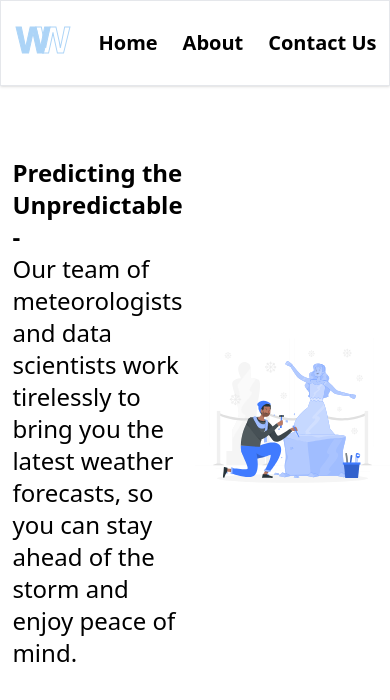
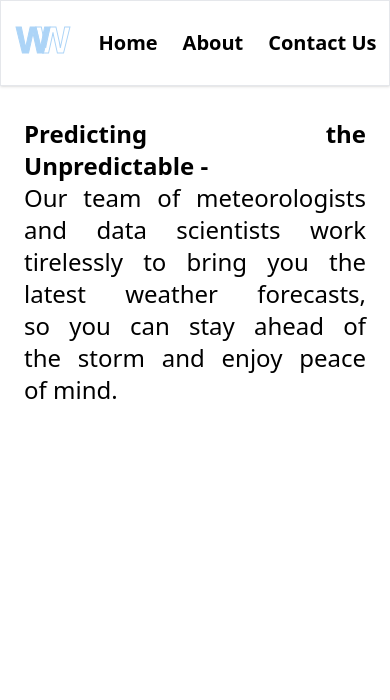
Before and after one commit to talhaiftikhar12549/Weather-Walley, a Vue app: page /AboutUs in a window 390 px wide. Shown: the top 700 px of the page. Built offline with nearby package versions, Linux system fonts and the light colour scheme.

Commit message:
Added Responsiveness to AboutUs

```diff
--- a/src/components/AboutUs.vue
+++ b/src/components/AboutUs.vue
@@ -1,14 +1,14 @@
 <template>
   <div class="h-[100vh]">
     <div class="w-full flex py-8">
-      <div class="flex justify-center items-center text-2xl w-1/2 h-[70vh]">
-        <p class="px-16">
+      <div class="flex justify-center w-[100%] md:items-center text-2xl w-1/2 h-[70vh] text-pretty">
+        <p class="px-6 md:px-16 text-justify">
           <span class="font-bold text-2xl"> Predicting the Unpredictable -</span><br> Our team of meteorologists and
           data scientists work tirelessly to bring you the latest weather forecasts, so you can stay ahead of the storm
           and enjoy peace of mind.
         </p>
       </div>
-      <div class="w-1/2 h-[70vh] flex justify-center relative">
+      <div class="w-1/2 h-[70vh] hidden md:flex md:flex-row flex justify-center relative">
         <img src="../assets/8690528_3959342.svg"
              alt="Vue logo"
              class="h-full w-full absolute">
```
